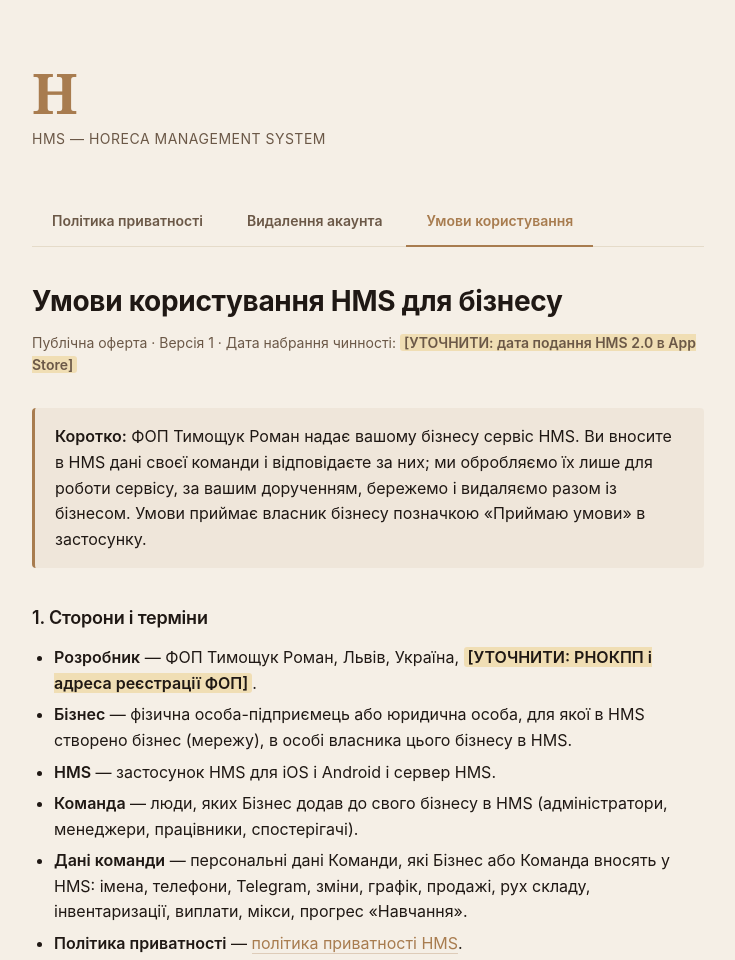
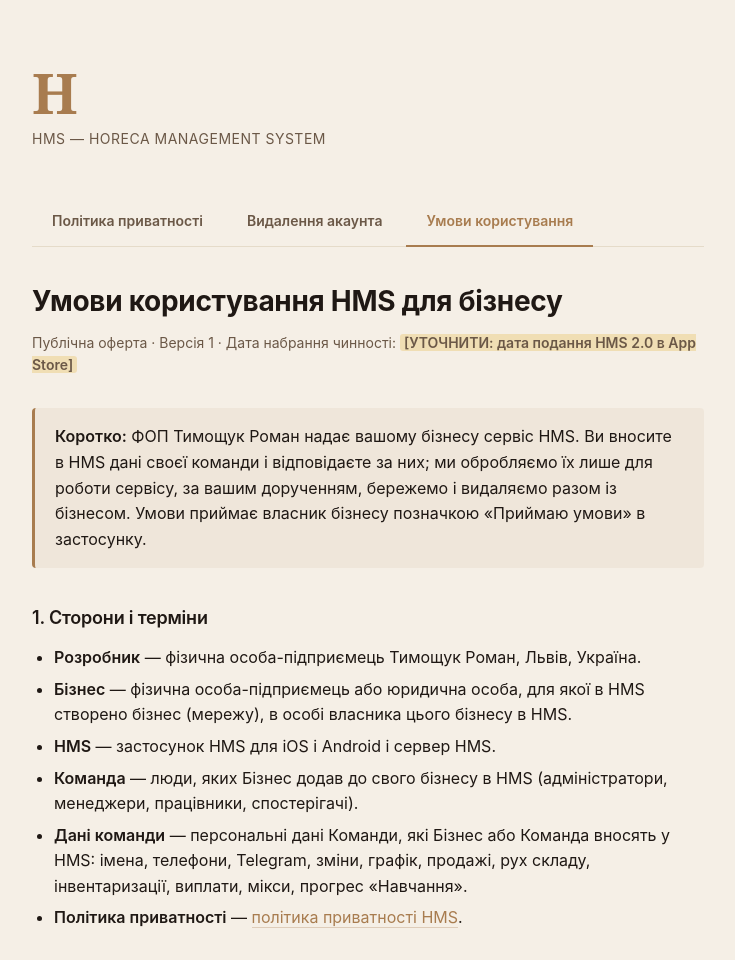
Before and after one commit to rtymoshchuk-dev/hms-privacy, a plain HTML site: page terms.html in a window 1280 px wide. Shown: the top 960 px of the page, without its empty margins (272-1007 px from the left). Drawn offline with Linux system fonts and the light colour scheme.

Commit message:
Оферта: без РНОКПП і адреси (ПІБ, ФОП, Львів, e-mail, бот)

```diff
--- a/terms.html
+++ b/terms.html
@@ -157,7 +157,7 @@
 
       <h2>1. Сторони і терміни</h2>
       <ul>
-        <li><strong>Розробник</strong> — ФОП Тимощук Роман, Львів, Україна, <span class="todo">[УТОЧНИТИ: РНОКПП і адреса реєстрації ФОП]</span>.</li>
+        <li><strong>Розробник</strong> — фізична особа-підприємець Тимощук Роман, Львів, Україна.</li>
         <li><strong>Бізнес</strong> — фізична особа-підприємець або юридична особа, для якої в HMS створено бізнес (мережу), в особі власника цього бізнесу в HMS.</li>
         <li><strong>HMS</strong> — застосунок HMS для iOS і Android і сервер HMS.</li>
         <li><strong>Команда</strong> — люди, яких Бізнес додав до свого бізнесу в HMS (адміністратори, менеджери, працівники, спостерігачі).</li>
```
